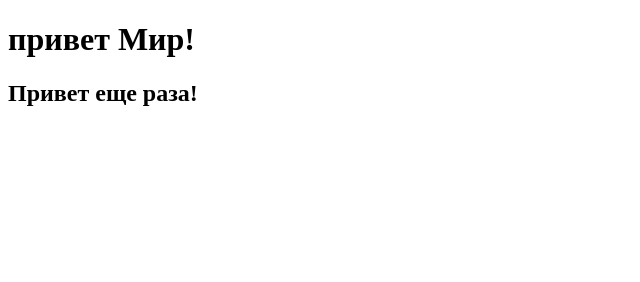
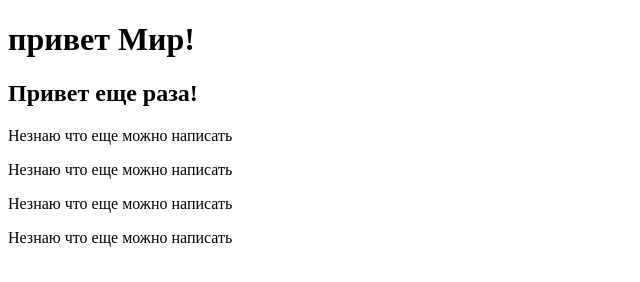
Before and after one commit to Lagorim/Lagorim, a plain HTML site: page index.html in a window 1280 px wide. Shown: the whole page, without its empty margins (0-640 px from the left). Drawn offline with Linux system fonts and the light colour scheme.

Commit message:
third commit

```diff
--- a/index.html
+++ b/index.html
@@ -6,5 +6,9 @@
 <body>
    <h1>привет Мир!</h1>
    <h2>Привет еще раза!</h2>
+   <p>Незнаю что еще можно написать</p>
+   <p>Незнаю что еще можно написать</p>
+   <p>Незнаю что еще можно написать</p>
+   <p>Незнаю что еще можно написать</p>
 </body>
 </html>
```
